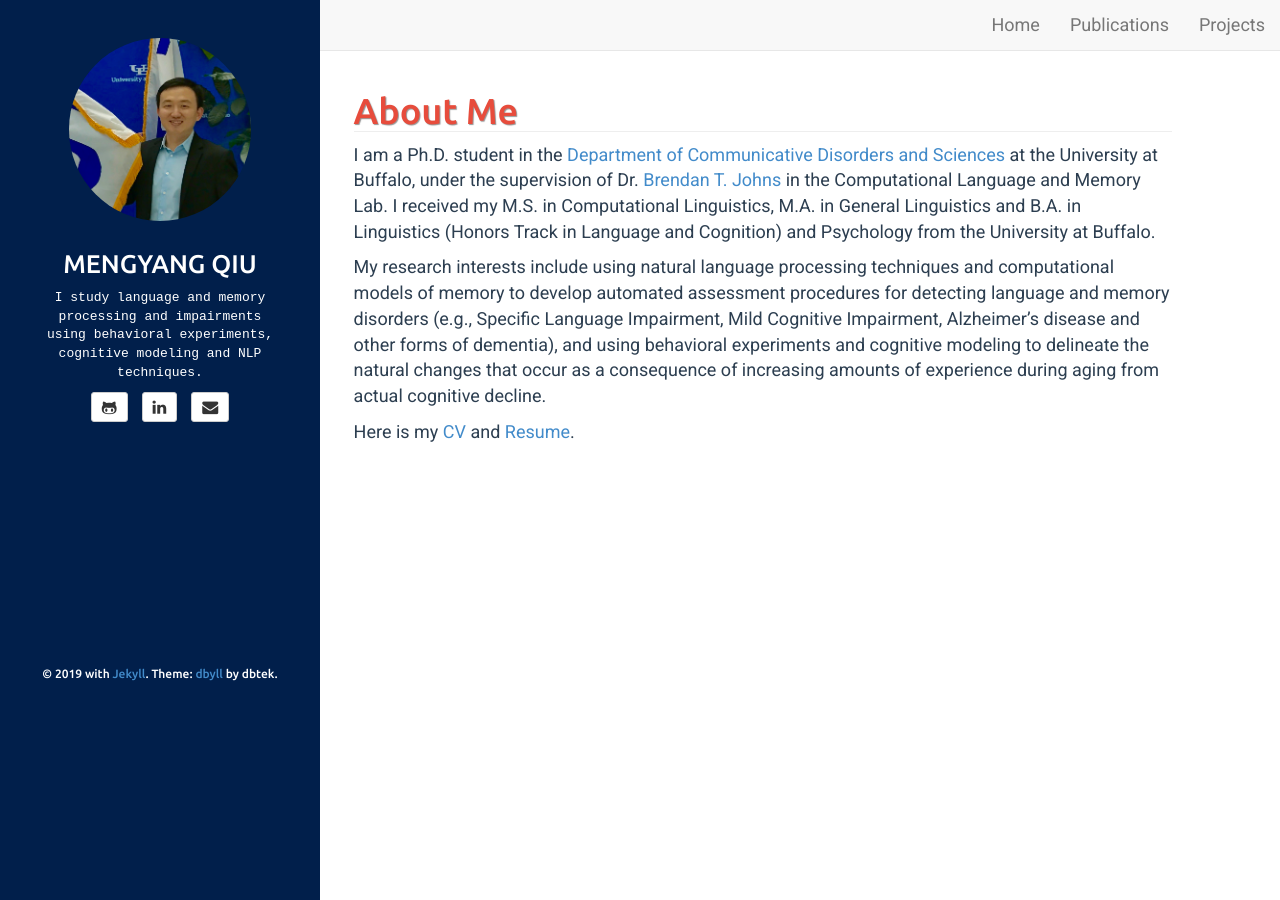
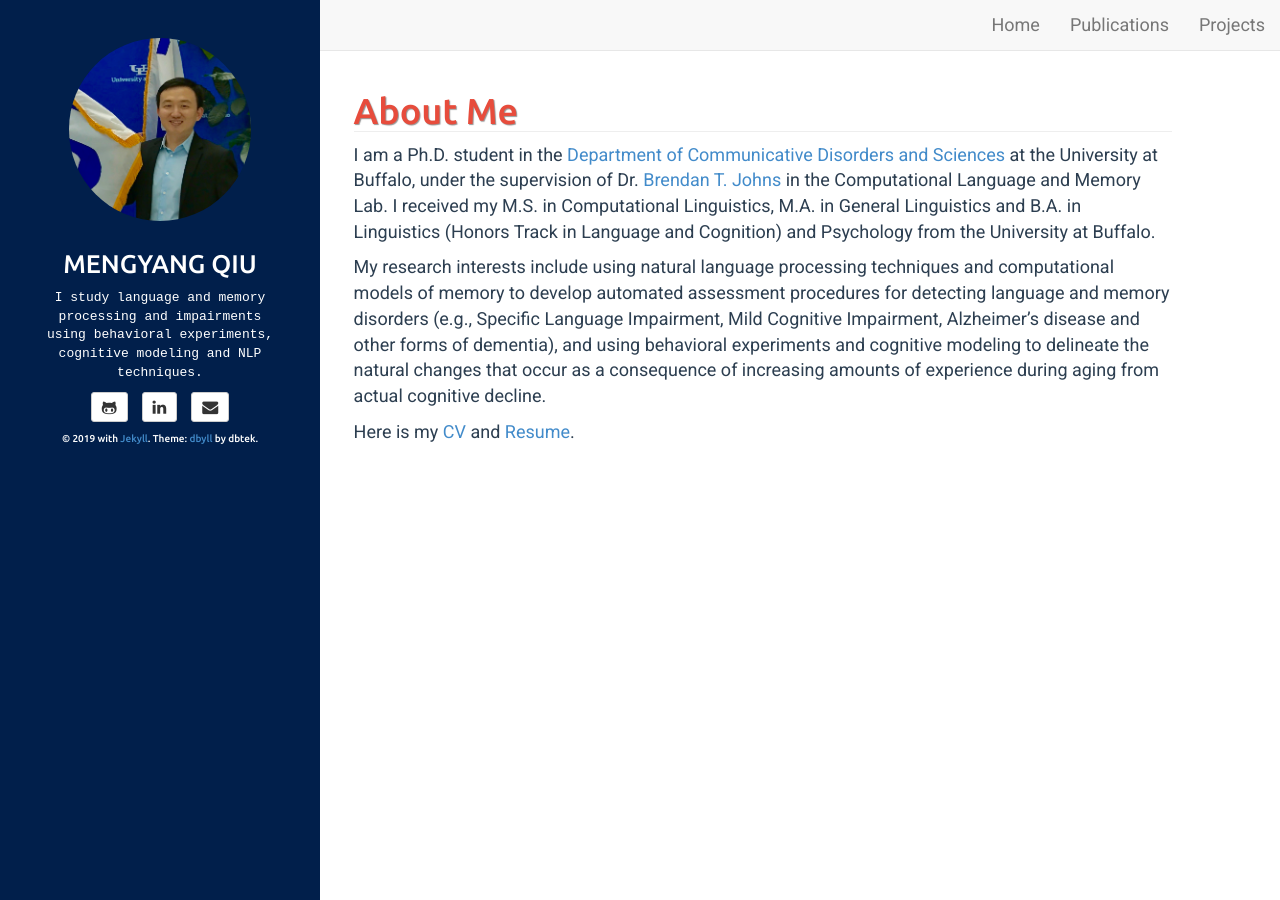
Before and after one commit to mengyangq/mengyangq.github.io, a Jekyll site: the page built from index.html, in a window 1280 px wide. Built offline with Jekyll 4.4.1, drawn with Linux system fonts in a browser that asks for light colours.

Commit message:
Update style.css

```diff
--- a/assets/css/style.css
+++ b/assets/css/style.css
@@ -52,11 +52,9 @@ a.nav-link:hover { color: #777; }
 }
 
 #copy {
-	margin-left: auto;
-	margin-right: auto;
-	margin-top: 100%;
+	margin: 0 auto;
 	font-family: 'Ubuntu';
-	font-size: 12px;
+	font-size: 10px;
 }
 
 
```
